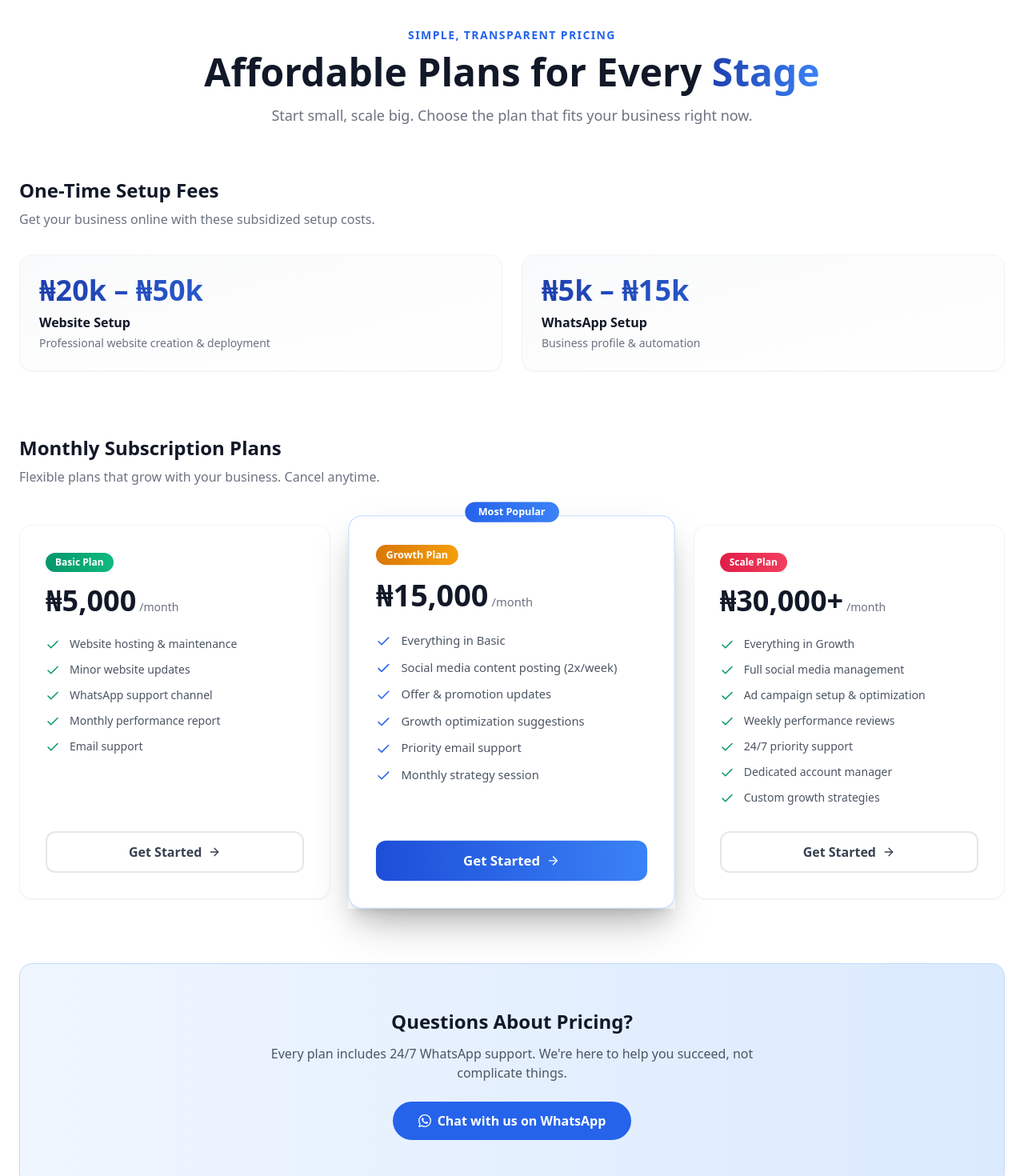
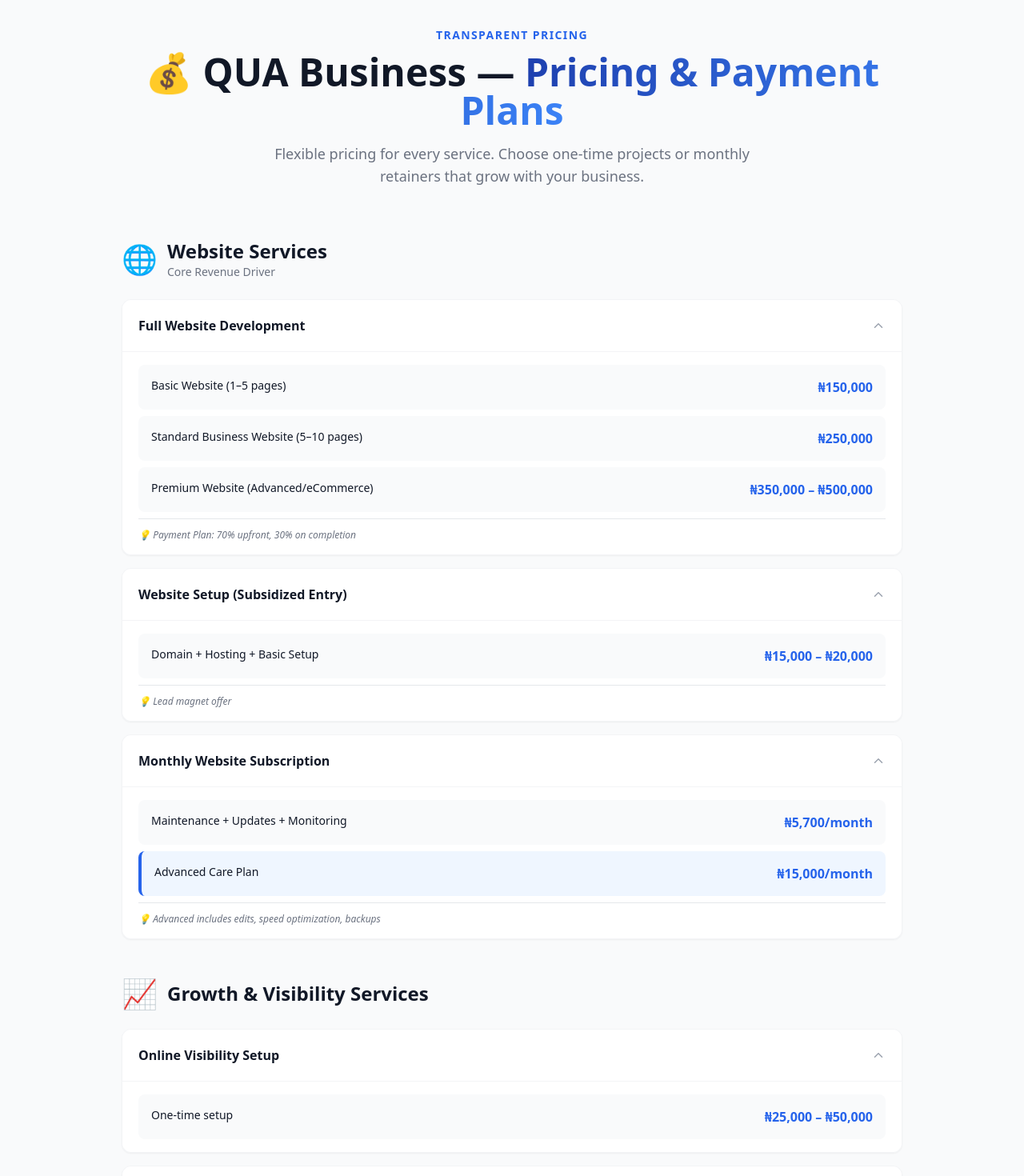
Before and after one commit to MichaelOputa/Qua-Business, a React (Vite) app: page / in a window 1280 px wide. Shown: the part 4120-5590 px from the top of the page at 80% size. Built offline with nearby package versions, Linux system fonts and the light colour scheme.

Commit message:
Qua Business

```diff
--- a/src/components/Pricing.tsx
+++ b/src/components/Pricing.tsx
@@ -1,62 +1,305 @@
 import { useEffect, useRef } from 'react';
-import { Check, ArrowRight } from 'lucide-react';
+import { ChevronDown } from 'lucide-react';
+import { useState } from 'react';
 
-const setupFees = [
-  { service: 'Website Setup', price: '₦20k – ₦50k', desc: 'Professional website creation & deployment' },
-  { service: 'WhatsApp Setup', price: '₦5k – ₦15k', desc: 'Business profile & automation' },
-];
-
-const monthlyPlans = [
+const pricingCategories = [
   {
-    name: 'Basic Plan',
-    price: '₦5,000',
-    color: 'from-emerald-600 to-emerald-500',
-    badge: 'green',
-    features: [
-      'Website hosting & maintenance',
-      'Minor website updates',
-      'WhatsApp support channel',
-      'Monthly performance report',
-      'Email support',
+    category: 'Website Services',
+    icon: '🌐',
+    description: 'Core Revenue Driver',
+    services: [
+      {
+        name: 'Full Website Development',
+        items: [
+          { label: 'Basic Website (1–5 pages)', price: '₦150,000' },
+          { label: 'Standard Business Website (5–10 pages)', price: '₦250,000' },
+          {
+            label: 'Premium Website (Advanced/eCommerce)',
+            price: '₦350,000 – ₦500,000',
+          },
+        ],
+        note: 'Payment Plan: 70% upfront, 30% on completion',
+      },
+      {
+        name: 'Website Setup (Subsidized Entry)',
+        items: [
+          { label: 'Domain + Hosting + Basic Setup', price: '₦15,000 – ₦20,000' },
+        ],
+        note: 'Lead magnet offer',
+      },
+      {
+        name: 'Monthly Website Subscription',
+        items: [
+          {
+            label: 'Maintenance + Updates + Monitoring',
+            price: '₦5,700/month',
+          },
+          {
+            label: 'Advanced Care Plan',
+            price: '₦15,000/month',
+            highlight: true,
+          },
+        ],
+        note: 'Advanced includes edits, speed optimization, backups',
+      },
     ],
   },
   {
-    name: 'Growth Plan',
-    price: '₦15,000',
-    color: 'from-amber-600 to-amber-500',
-    badge: 'amber',
-    features: [
-      'Everything in Basic',
-      'Social media content posting (2x/week)',
-      'Offer & promotion updates',
-      'Growth optimization suggestions',
-      'Priority email support',
-      'Monthly strategy session',
+    category: 'Growth & Visibility Services',
+    icon: '📈',
+    description: '',
+    services: [
+      {
+        name: 'Online Visibility Setup',
+        items: [{ label: 'One-time setup', price: '₦25,000 – ₦50,000' }],
+      },
+      {
+        name: 'Traffic Generation (Basic SEO)',
+        items: [{ label: 'Monthly', price: '₦20,000 – ₦40,000' }],
+      },
     ],
-    highlighted: true,
   },
   {
-    name: 'Scale Plan',
-    price: '₦30,000+',
-    color: 'from-rose-600 to-rose-500',
-    badge: 'rose',
-    features: [
-      'Everything in Growth',
-      'Full social media management',
-      'Ad campaign setup & optimization',
-      'Weekly performance reviews',
-      '24/7 priority support',
-      'Dedicated account manager',
-      'Custom growth strategies',
+    category: 'WhatsApp Business Solutions',
+    icon: '💬',
+    description: '',
+    services: [
+      {
+        name: 'WhatsApp Business Setup',
+        items: [{ label: 'One-time', price: '₦10,000 – ₦20,000' }],
+      },
+      {
+        name: 'WhatsApp Sales Optimization',
+        items: [
+          { label: 'One-time', price: '₦25,000 – ₦50,000' },
+          {
+            label: 'Optional Monthly Optimization',
+            price: '₦15,000/month',
+            highlight: true,
+          },
+        ],
+      },
+    ],
+  },
+  {
+    category: 'Social Media Services',
+    icon: '📱',
+    description: '',
+    services: [
+      {
+        name: 'Social Media Setup',
+        items: [{ label: 'One-time', price: '₦15,000 – ₦30,000' }],
+      },
+      {
+        name: 'Social Media Management',
+        items: [
+          { label: 'Basic (3 posts/week)', price: '₦40,000/month' },
+          { label: 'Standard (daily + engagement)', price: '₦70,000/month' },
+          {
+            label: 'Premium (ads + strategy + content)',
+            price: '₦120,000/month',
+            highlight: true,
+          },
+        ],
+      },
+    ],
+  },
+  {
+    category: 'Content & Branding',
+    icon: '🎨',
+    description: '',
+    services: [
+      {
+        name: 'Content Creation (Basic)',
+        items: [{ label: 'Monthly', price: '₦25,000 – ₦50,000' }],
+      },
+      {
+        name: 'Branding & Visual Design',
+        items: [{ label: 'One-time', price: '₦50,000 – ₦150,000' }],
+      },
+    ],
+  },
+  {
+    category: 'Sales & Conversion',
+    icon: '🎯',
+    description: '',
+    services: [
+      {
+        name: 'Offer & Promotion Setup',
+        items: [{ label: 'Per campaign', price: '₦20,000 – ₦50,000' }],
+      },
+      {
+        name: 'Ads Management',
+        items: [
+          { label: 'Setup Fee', price: '₦30,000 – ₦80,000' },
+          {
+            label: 'Monthly Management',
+            price: '₦30,000 – ₦100,000',
+            note: 'Excluding ad spend',
+          },
+        ],
+      },
+    ],
+  },
+  {
+    category: 'Business Optimization & Analytics',
+    icon: '📊',
+    description: '',
+    services: [
+      {
+        name: 'Business Profile Optimization',
+        items: [{ label: 'One-time', price: '₦15,000 – ₦30,000' }],
+      },
+      {
+        name: 'Performance Tracking & Reporting',
+        items: [{ label: 'Monthly', price: '₦20,000 – ₦50,000' }],
+      },
+    ],
+  },
+  {
+    category: 'Customer Retention & Growth',
+    icon: '🤝',
+    description: '',
+    services: [
+      {
+        name: 'Customer Engagement Support',
+        items: [{ label: 'Monthly', price: '₦20,000 – ₦60,000' }],
+      },
+      {
+        name: 'Business Growth Strategy (Consulting)',
+        items: [
+          { label: 'Per session', price: '₦20,000 – ₦50,000' },
+          {
+            label: 'Monthly Advisory',
+            price: '₦100,000+',
+            highlight: true,
+          },
+        ],
+      },
     ],
   },
 ];
 
-function PlanCard({
-  plan,
+function ServiceItem({
+  item,
   index,
 }: {
-  plan: (typeof monthlyPlans)[0];
+  item: { label: string; price: string; highlight?: boolean; note?: string };
+  index: number;
+}) {
+  const ref = useRef<HTMLDivElement>(null);
+
+  useEffect(() => {
+    const el = ref.current;
+    if (!el) return;
+    const observer = new IntersectionObserver(
+      ([entry]) => {
+        if (entry.isIntersecting) {
+          el.classList.add('opacity-100', 'translate-y-0');
+          el.classList.remove('opacity-0', 'translate-y-4');
+          observer.disconnect();
+        }
+      },
+      { threshold: 0.05 }
+    );
+    observer.observe(el);
+    return () => observer.disconnect();
+  }, []);
+
+  return (
+    <div
+      ref={ref}
+      className={`opacity-0 translate-y-4 transition-all duration-500 flex items-start justify-between gap-4 p-4 rounded-lg ${
+        item.highlight ? 'bg-blue-50 border-l-4 border-blue-600' : 'bg-gray-50'
+      }`}
+      style={{ transitionDelay: `${index * 50}ms` }}
+    >
+      <div className="flex-1 min-w-0">
+        <div className="font-medium text-gray-900 text-sm">{item.label}</div>
+        {item.note && (
+          <div className="text-xs text-gray-500 mt-1">({item.note})</div>
+        )}
+      </div>
+      <div className="font-bold text-blue-600 whitespace-nowrap flex-shrink-0">
+        {item.price}
+      </div>
+    </div>
+  );
+}
+
+function ServiceBlock({
+  service,
+  categoryIndex,
+  serviceIndex,
+}: {
+  service: (typeof pricingCategories[0]['services'])[0];
+  categoryIndex: number;
+  serviceIndex: number;
+}) {
+  const [expanded, setExpanded] = useState(true);
+  const ref = useRef<HTMLDivElement>(null);
+
+  useEffect(() => {
+    const el = ref.current;
+    if (!el) return;
+    const observer = new IntersectionObserver(
+      ([entry]) => {
+        if (entry.isIntersecting) {
+          el.classList.add('opacity-100', 'translate-y-0');
+          el.classList.remove('opacity-0', 'translate-y-6');
+          observer.disconnect();
+        }
+      },
+      { threshold: 0.05 }
+    );
+    observer.observe(el);
+    return () => observer.disconnect();
+  }, []);
+
+  return (
+    <div
+      ref={ref}
+      className="opacity-0 translate-y-6 transition-all duration-500 border border-gray-100 rounded-xl overflow-hidden shadow-sm hover:shadow-md transition-shadow"
+      style={{
+        transitionDelay: `${(categoryIndex * 2 + serviceIndex) * 60}ms`,
+      }}
+    >
+      <button
+        onClick={() => setExpanded(!expanded)}
+        className="w-full flex items-center justify-between gap-3 p-5 bg-white hover:bg-gray-50 transition-colors"
+      >
+        <div className="flex-1 text-left">
+          <h4 className="font-bold text-gray-900">{service.name}</h4>
+        </div>
+        <ChevronDown
+          size={18}
+          className={`text-gray-400 flex-shrink-0 transition-transform ${
+            expanded ? 'rotate-180' : ''
+          }`}
+        />
+      </button>
+
+      {expanded && (
+        <div className="px-5 py-4 bg-white border-t border-gray-100 space-y-2">
+          {service.items.map((item, i) => (
+            <ServiceItem key={item.label} item={item} index={i} />
+          ))}
+          {service.note && !service.items[0].note && (
+            <div className="text-xs text-gray-500 italic mt-3 pt-3 border-t border-gray-200">
+              💡 {service.note}
+            </div>
+          )}
+        </div>
+      )}
+    </div>
+  );
+}
+
+function CategorySection({
+  category,
+  index,
+}: {
+  category: (typeof pricingCategories)[0];
   index: number;
 }) {
   const ref = useRef<HTMLDivElement>(null);
@@ -81,171 +324,77 @@
   return (
     <div
       ref={ref}
-      className={`opacity-0 translate-y-8 transition-all duration-500 relative ${
-        plan.highlighted ? 'md:scale-105 md:shadow-2xl' : ''
-      }`}
+      className="opacity-0 translate-y-8 transition-all duration-500"
       style={{ transitionDelay: `${index * 100}ms` }}
     >
-      {plan.highlighted && (
-        <div className="absolute -top-4 left-1/2 -translate-x-1/2 bg-gradient-to-r from-blue-600 to-blue-500 text-white text-xs font-bold px-4 py-1 rounded-full">
-          Most Popular
+      <div className="flex items-center gap-3 mb-6">
+        <span className="text-4xl">{category.icon}</span>
+        <div>
+          <h3 className="text-2xl font-bold text-gray-900">{category.category}</h3>
+          {category.description && (
+            <p className="text-sm text-gray-500">{category.description}</p>
+          )}
         </div>
-      )}
-      <div
-        className={`bg-white rounded-2xl p-8 border ${
-          plan.highlighted
-            ? 'border-blue-200 shadow-xl'
-            : 'border-gray-100 shadow-sm hover:shadow-lg'
-        } transition-all duration-300 h-full flex flex-col hover:-translate-y-1`}
-      >
-        <div className="mb-6">
-          <div
-            className={`inline-block bg-gradient-to-r ${plan.color} text-white text-xs font-bold px-3 py-1 rounded-full mb-4`}
-          >
-            {plan.name}
-          </div>
-          <div className="flex items-baseline gap-1">
-            <span className="text-4xl font-extrabold text-gray-900">
-              {plan.price}
-            </span>
-            <span className="text-gray-500 text-sm">/month</span>
-          </div>
-        </div>
-
-        <ul className="space-y-3 mb-8 flex-1">
-          {plan.features.map((feature) => (
-            <li key={feature} className="flex items-start gap-3">
-              <Check
-                size={18}
-                className={`flex-shrink-0 mt-0.5 ${
-                  plan.highlighted ? 'text-blue-600' : 'text-emerald-600'
-                }`}
-              />
-              <span className="text-sm text-gray-600">{feature}</span>
-            </li>
-          ))}
-        </ul>
-
-        <a
-          href="#contact"
-          className={`flex items-center justify-center gap-2 font-semibold py-3 px-6 rounded-xl transition-all duration-300 ${
-            plan.highlighted
-              ? 'bg-gradient-to-r from-blue-700 to-blue-500 text-white hover:opacity-90'
-              : 'border-2 border-gray-200 text-gray-700 hover:border-gray-300 hover:bg-gray-50'
-          }`}
-        >
-          Get Started
-          <ArrowRight size={16} />
-        </a>
       </div>
-    </div>
-  );
-}
-
-function SetupFeeCard({
-  item,
-  index,
-}: {
-  item: (typeof setupFees)[0];
-  index: number;
-}) {
-  const ref = useRef<HTMLDivElement>(null);
-
-  useEffect(() => {
-    const el = ref.current;
-    if (!el) return;
-    const observer = new IntersectionObserver(
-      ([entry]) => {
-        if (entry.isIntersecting) {
-          el.classList.add('opacity-100', 'translate-y-0');
-          el.classList.remove('opacity-0', 'translate-y-6');
-          observer.disconnect();
-        }
-      },
-      { threshold: 0.1 }
-    );
-    observer.observe(el);
-    return () => observer.disconnect();
-  }, []);
-
-  return (
-    <div
-      ref={ref}
-      className="opacity-0 translate-y-6 transition-all duration-500 bg-gradient-to-br from-gray-50 to-white rounded-2xl p-6 border border-gray-100 shadow-sm hover:shadow-md hover:-translate-y-0.5"
-      style={{ transitionDelay: `${index * 80}ms` }}
-    >
-      <div className="text-4xl font-extrabold bg-gradient-to-r from-blue-800 to-blue-500 bg-clip-text text-transparent mb-2">
-        {item.price}
+      <div className="space-y-4">
+        {category.services.map((service, i) => (
+          <ServiceBlock
+            key={service.name}
+            service={service}
+            categoryIndex={index}
+            serviceIndex={i}
+          />
+        ))}
       </div>
-      <div className="font-bold text-gray-900 mb-1">{item.service}</div>
-      <div className="text-sm text-gray-500">{item.desc}</div>
     </div>
   );
 }
 
 export default function Pricing() {
   return (
-    <section id="pricing" className="py-24 bg-white">
-      <div className="max-w-7xl mx-auto px-6">
+    <section id="pricing" className="py-24 bg-gray-50">
+      <div className="max-w-5xl mx-auto px-6">
         <div className="text-center mb-16">
           <span className="inline-block text-blue-600 font-semibold text-sm uppercase tracking-widest mb-3">
-            Simple, Transparent Pricing
+            Transparent Pricing
           </span>
-          <h2 className="text-4xl md:text-5xl font-extrabold text-gray-900 mb-4">
-            Affordable Plans for Every{' '}
+          <h2 className="text-5xl font-extrabold text-gray-900 mb-4">
+            💰 QUA Business —{' '}
             <span className="bg-gradient-to-r from-blue-800 to-blue-500 bg-clip-text text-transparent">
-              Stage
+              Pricing & Payment Plans
             </span>
           </h2>
           <p className="text-gray-500 text-lg max-w-2xl mx-auto">
-            Start small, scale big. Choose the plan that fits your business right now.
+            Flexible pricing for every service. Choose one-time projects or monthly retainers that grow with your business.
           </p>
         </div>
 
-        {/* Setup Fees */}
-        <div className="mb-20">
-          <div className="mb-8">
-            <h3 className="text-2xl font-bold text-gray-900 mb-2">One-Time Setup Fees</h3>
-            <p className="text-gray-500">Get your business online with these subsidized setup costs.</p>
-          </div>
-          <div className="grid grid-cols-1 md:grid-cols-2 gap-6">
-            {setupFees.map((item, i) => (
-              <SetupFeeCard key={item.service} item={item} index={i} />
-            ))}
-          </div>
+        <div className="space-y-12">
+          {pricingCategories.map((category, i) => (
+            <CategorySection key={category.category} category={category} index={i} />
+          ))}
         </div>
 
-        {/* Monthly Plans */}
-        <div>
-          <div className="mb-12">
-            <h3 className="text-2xl font-bold text-gray-900 mb-2">Monthly Subscription Plans</h3>
-            <p className="text-gray-500">Flexible plans that grow with your business. Cancel anytime.</p>
-          </div>
-          <div className="grid grid-cols-1 md:grid-cols-3 gap-8">
-            {monthlyPlans.map((plan, i) => (
-              <PlanCard key={plan.name} plan={plan} index={i} />
-            ))}
-          </div>
-        </div>
-
-        {/* FAQ strip */}
-        <div className="mt-20 bg-gradient-to-r from-blue-50 to-blue-100 rounded-2xl p-10 md:p-14 text-center border border-blue-200">
-          <h3 className="text-2xl font-bold text-gray-900 mb-3">
-            Questions About Pricing?
-          </h3>
-          <p className="text-gray-600 mb-6 max-w-2xl mx-auto">
-            Every plan includes 24/7 WhatsApp support. We're here to help you succeed, not complicate things.
+        {/* CTA Banner */}
+        <div className="mt-16 bg-gradient-to-r from-blue-800 to-blue-500 rounded-2xl p-10 md:p-14 text-center text-white shadow-xl">
+          <h3 className="text-3xl font-bold mb-3">Need a Custom Package?</h3>
+          <p className="text-blue-100 text-lg mb-6 max-w-2xl mx-auto">
+            Every business is unique. Let's create a tailored plan that fits your exact needs and budget.
           </p>
           <a
-            href="https://wa.me/2348000000000"
+            href="https://wa.me/2347019791950"
             target="_blank"
             rel="noopener noreferrer"
-            className="inline-flex items-center gap-2 bg-blue-600 text-white font-semibold px-8 py-3 rounded-full hover:bg-blue-700 transition-colors duration-200"
+            className="inline-flex items-center gap-2 bg-white text-blue-700 font-bold px-10 py-4 rounded-full hover:bg-blue-50 transition-colors duration-200 shadow-lg"
           >
-            <svg viewBox="0 0 24 24" className="w-4 h-4 fill-current" xmlns="http://www.w3.org/2000/svg">
+            <svg
+              viewBox="0 0 24 24"
+              className="w-5 h-5 fill-current"
+              xmlns="http://www.w3.org/2000/svg"
+            >
               <path d="M17.472 14.382c-.297-.149-1.758-.867-2.03-.967-.273-.099-.471-.148-.67.15-.197.297-.767.966-.94 1.164-.173.199-.347.223-.644.075-.297-.15-1.255-.463-2.39-1.475-.883-.788-1.48-1.761-1.653-2.059-.173-.297-.018-.458.13-.606.134-.133.298-.347.446-.52.149-.174.198-.298.298-.497.099-.198.05-.371-.025-.52-.075-.149-.669-1.612-.916-2.207-.242-.579-.487-.5-.669-.51-.173-.008-.371-.01-.57-.01-.198 0-.52.074-.792.372-.272.297-1.04 1.016-1.04 2.479 0 1.462 1.065 2.875 1.213 3.074.149.198 2.096 3.2 5.077 4.487.709.306 1.262.489 1.694.625.712.227 1.36.195 1.871.118.571-.085 1.758-.719 2.006-1.413.248-.694.248-1.289.173-1.413-.074-.124-.272-.198-.57-.347m-5.421 7.403h-.004a9.87 9.87 0 01-5.031-1.378l-.361-.214-3.741.982.998-3.648-.235-.374a9.86 9.86 0 01-1.51-5.26c.001-5.45 4.436-9.884 9.888-9.884 2.64 0 5.122 1.03 6.988 2.898a9.825 9.825 0 012.893 6.994c-.003 5.45-4.437 9.884-9.885 9.884m8.413-18.297A11.815 11.815 0 0012.05 0C5.495 0 .16 5.335.157 11.892c0 2.096.547 4.142 1.588 5.945L.057 24l6.305-1.654a11.882 11.882 0 005.683 1.448h.005c6.554 0 11.89-5.335 11.893-11.893a11.821 11.821 0 00-3.48-8.413z" />
             </svg>
-            Chat with us on WhatsApp
+            Get a Custom Quote
           </a>
         </div>
       </div>
```
